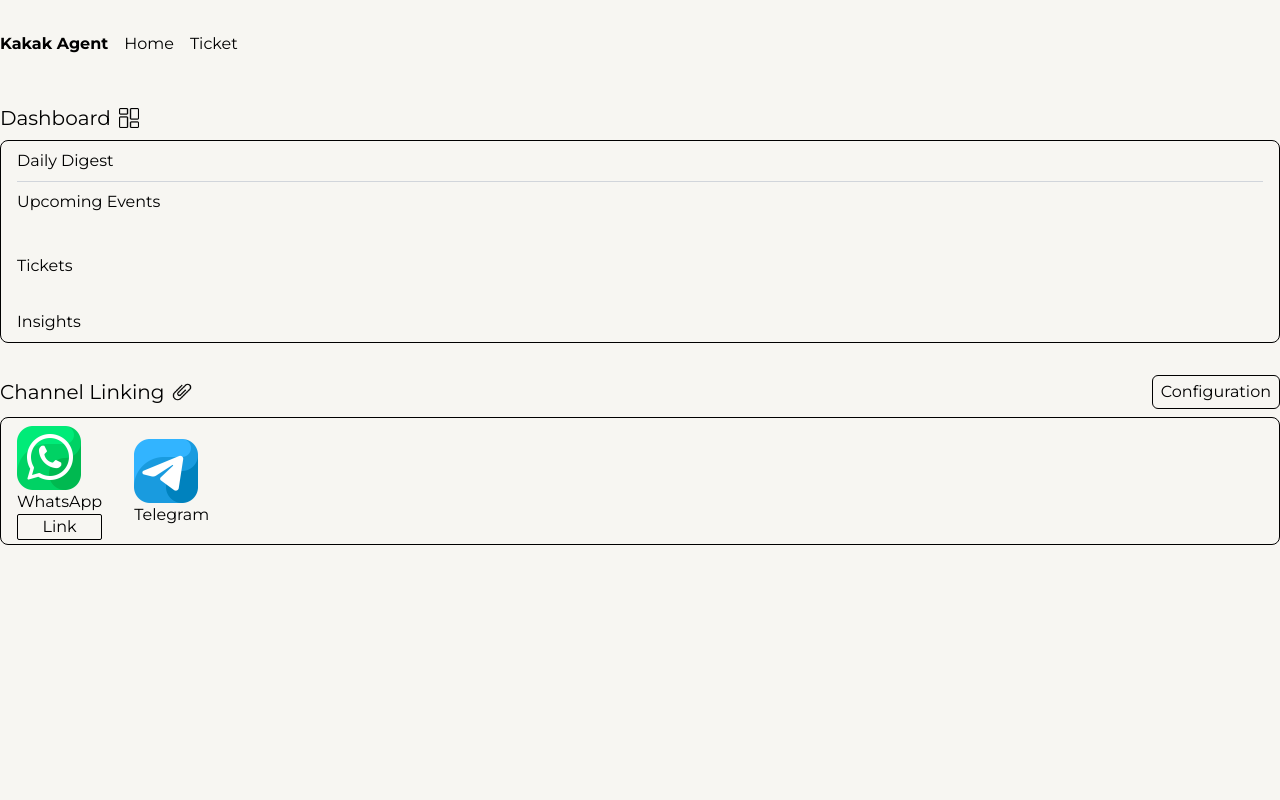
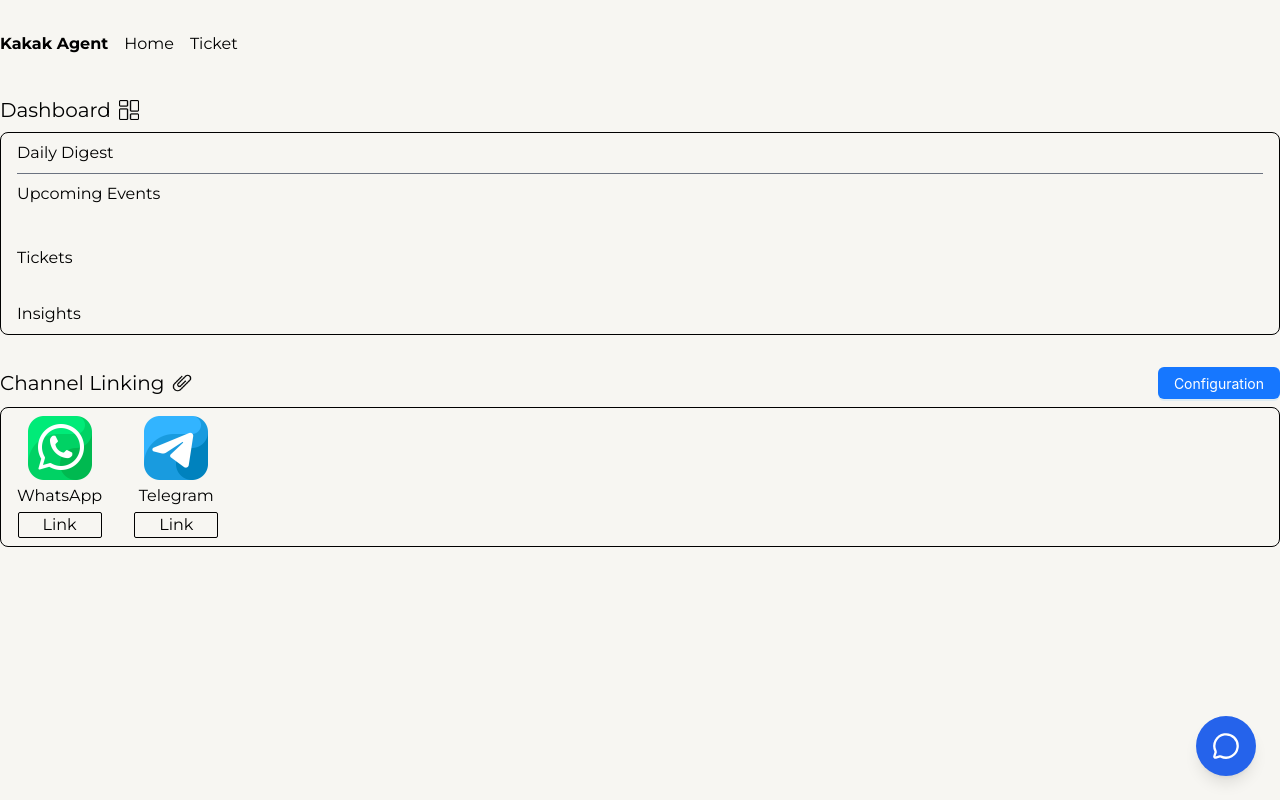
Before and after one commit to EwenCheung/Agentic-AI-Kakak-Agent, a React (Create React App) app in the folder frontend/: page / in a window 1280 px wide. Built offline with nearby package versions, Linux system fonts and the light colour scheme; the HTML template or start-up script is replaced by a standard one.

Commit message:
added chatbot UI

```diff
--- a/frontend/public/index.html
+++ b/frontend/public/index.html
@@ -28,7 +28,7 @@
       work correctly both with client-side routing and a non-root public URL.
       Learn how to configure a non-root public URL by running `npm run build`.
     -->
-    <title>React App</title>
+    <title>Kakak Agent</title>
   </head>
   <body>
     <noscript>You need to enable JavaScript to run this app.</noscript>
--- a/frontend/src/App.js
+++ b/frontend/src/App.js
@@ -2,7 +2,7 @@ import React from "react";
 import { BrowserRouter as Router, Routes, Route } from "react-router-dom";
 import DashboardPage from "./pages/DashboardPage";
 import ChannelLinking from "./pages/ChannelLinking";
-import TicketPage from "./pages/Ticket";
+import TicketsPage from "./pages/TicketsPage";
 import Header from "./components/Header";
 import "./App.css";
 
@@ -13,7 +13,7 @@ function App() {
         <Header />
         <Routes>
           <Route path="/" element={<DashboardPage />} />
-          <Route path="/tickets" element={<TicketPage />} />
+          <Route path="/tickets" element={<TicketsPage />} />
         </Routes>
       </div>
     </Router>
--- /dev/null
+++ b/frontend/src/components/ChatBot.jsx
@@ -0,0 +1,53 @@
+import { useState } from "react";
+import { MessageCircle } from "lucide-react"; // nice icon from lucide-react
+
+const ChatBot = () => {
+  const [open, setOpen] = useState(false);
+
+  return (
+    <div>
+      {/* Floating button */}
+      <div
+        className="fixed bottom-6 right-6 bg-blue-600 text-white p-4 rounded-full shadow-lg cursor-pointer hover:bg-blue-700 transition"
+        onClick={() => setOpen(!open)}
+      >
+        <MessageCircle size={28} />
+      </div>
+
+      {/* Chat window */}
+      {open && (
+        <div className="fixed bottom-20 right-6 w-80 h-96 bg-white shadow-xl rounded-2xl flex flex-col overflow-hidden">
+          {/* Header */}
+          <div className="bg-blue-600 text-white p-3 font-semibold flex justify-between items-center">
+            AI Chatbot
+            <button onClick={() => setOpen(false)}>✕</button>
+          </div>
+
+          {/* Chat body */}
+          <div className="flex-1 p-3 overflow-y-auto text-sm">
+            {/* Example messages */}
+            <div className="mb-2">
+              <div className="bg-gray-200 p-2 rounded-lg inline-block">
+                Hello! 👋 How can I help you today?
+              </div>
+            </div>
+          </div>
+
+          {/* Input */}
+          <div className="p-2 border-t flex">
+            <input
+              type="text"
+              placeholder="Type a message..."
+              className="flex-1 border rounded-lg px-2 py-1 text-sm"
+            />
+            <button className="ml-2 bg-blue-600 text-white px-3 py-1 rounded-lg hover:bg-blue-700">
+              Send
+            </button>
+          </div>
+        </div>
+      )}
+    </div>
+  );
+};
+
+export default ChatBot;
--- /dev/null
+++ b/frontend/src/components/Configuration.jsx
@@ -0,0 +1,39 @@
+import React, { useState } from "react";
+import { Button, Modal } from "antd";
+const Configuration = () => {
+  const [open, setOpen] = useState(false);
+  const [confirmLoading, setConfirmLoading] = useState(false);
+  const [modalText, setModalText] = useState("Content of the modal");
+  const showModal = () => {
+    setOpen(true);
+  };
+  const handleOk = () => {
+    setModalText("Configuring AI...");
+    setConfirmLoading(true);
+    setTimeout(() => {
+      setOpen(false);
+      setConfirmLoading(false);
+    }, 2000);
+  };
+  const handleCancel = () => {
+    console.log("Clicked cancel button");
+    setOpen(false);
+  };
+  return (
+    <>
+      <Button type="primary" onClick={showModal}>
+        Configuration
+      </Button>
+      <Modal
+        title="AI Configuration"
+        open={open}
+        onOk={handleOk}
+        confirmLoading={confirmLoading}
+        onCancel={handleCancel}
+      >
+        <p>{modalText}</p>
+      </Modal>
+    </>
+  );
+};
+export default Configuration;
--- /dev/null
+++ b/frontend/src/components/Footer.jsx
@@ -0,0 +1,5 @@
+const Footer = () => {
+  return <div>Created by Three Musketeers</div>;
+};
+
+export default Footer;
--- a/frontend/src/components/Header.jsx
+++ b/frontend/src/components/Header.jsx
@@ -4,12 +4,12 @@ const Header = () => {
   const navigate = useNavigate();
 
   return (
-    <header className="flex items-center font-montsera mb-8">
+    <header className="flex items-center font-montsera mb-6">
       <p className="mr-4 font-bold">Kakak Agent</p>
       <button className="mr-4" onClick={() => navigate("/")}>
         Home
       </button>
-      <button onClick={() => navigate("/ticket")}>Ticket</button>
+      <button onClick={() => navigate("/tickets")}>Ticket</button>
     </header>
   );
 };
--- a/frontend/src/pages/ChannelLinking.jsx
+++ b/frontend/src/pages/ChannelLinking.jsx
@@ -1,18 +1,22 @@
 import ChannelIcon from "../assets/channel-linking.png";
 import WhatsappIcon from "../assets/whatsapp.png";
 import TelegramIcon from "../assets/telegram.png";
+import Configuration from "../components/Configuration";
+import React, { useState } from "react";
 
 const ChannelLinking = () => {
+
   return (
     <div className="mt-4">
       <div className="flex items-center mb-2">
         <div className="text-xl mr-2">Channel Linking</div>
         <img src={ChannelIcon} alt="" className="w-5 h-5" />
-        <div className="ml-auto border border-black px-2 py-1 rounded-md hover:bg-red-500 cursor-pointer">
-          Configuration
+        <div className="ml-auto">
+          <Configuration />
         </div>
       </div>
-      <div className="border border-black px-4 py-2 rounded-lg h-32">
+
+      <div className="border border-black px-4 py-2 rounded-lg">
         <div>
           {/* <p>Select channels to link:</p>
               <hr className="border-t border-gray-300 mt-2"></hr> */}
@@ -21,15 +25,20 @@ const ChannelLinking = () => {
         <div className="flex items-center">
           {/* Add your channel linking options here */}
           <div className="mr-8">
-            <img src={WhatsappIcon} className="w-16" alt="" />
-            WhatsApp
-            <div className="flex justify-center border border-black rounded-sm">
+            <div className="flex flex-col items-center justify-center">
+              <img src={WhatsappIcon} className="w-16 mb-1" alt="" />
+              WhatsApp
+              <div className="flex justify-center border border-black rounded-sm px-6 cursor-pointer mt-1">
+                Link
+              </div>
+            </div>
+          </div>
+          <div className="flex flex-col items-center justify-center">
+            <img src={TelegramIcon} className="w-16 mb-1" alt="" />
+            Telegram
+            <div className="flex justify-center border border-black rounded-sm px-6 cursor-pointer mt-1">
               Link
             </div>
-          </div>
-          <div>
-            <img src={TelegramIcon} className="w-16" alt="" />
-            Telegram
           </div>
         </div>
       </div>
--- a/frontend/src/pages/DashboardPage.jsx
+++ b/frontend/src/pages/DashboardPage.jsx
@@ -2,6 +2,7 @@ import React from "react";
 import Header from "../components/Header";
 import DashBoardIcon from "../assets/dashboard.png";
 import ChannelLinking from "./ChannelLinking";
+import ChatBot from "../components/ChatBot";
 
 const DashboardPage = () => {
   return (
@@ -14,7 +15,7 @@ const DashboardPage = () => {
 
         <div className="border border-black px-4 py-2 rounded-lg">
           <p>Daily Digest</p>
-          <hr class="border-t border-gray-300 mt-2"></hr>
+          <hr class="border-t border-gray-500 mt-2"></hr>
           <div className="grid grid-cols-1 grid-rows-3 gap-4">
             <div>
               <div className="mt-2">Upcoming Events</div>
@@ -33,6 +34,7 @@ const DashboardPage = () => {
         </div>
       </div>
       <ChannelLinking/>
+      <ChatBot/>
     </div>
   );
 };
--- a/frontend/src/pages/Ticket.jsx
+++ /dev/null
@@ -1,9 +0,0 @@
-const TicketPage = () => {
-    return (
-        <div>
-            <h1>Ticket Page</h1>
-        </div>
-    );
-}
-
-export default TicketPage;
--- /dev/null
+++ b/frontend/src/pages/TicketsPage.jsx
@@ -0,0 +1,9 @@
+const TicketsPage = () => {
+    return (
+        <div>
+            <p>Test</p>
+        </div>
+    );
+}
+
+export default TicketsPage;
```
